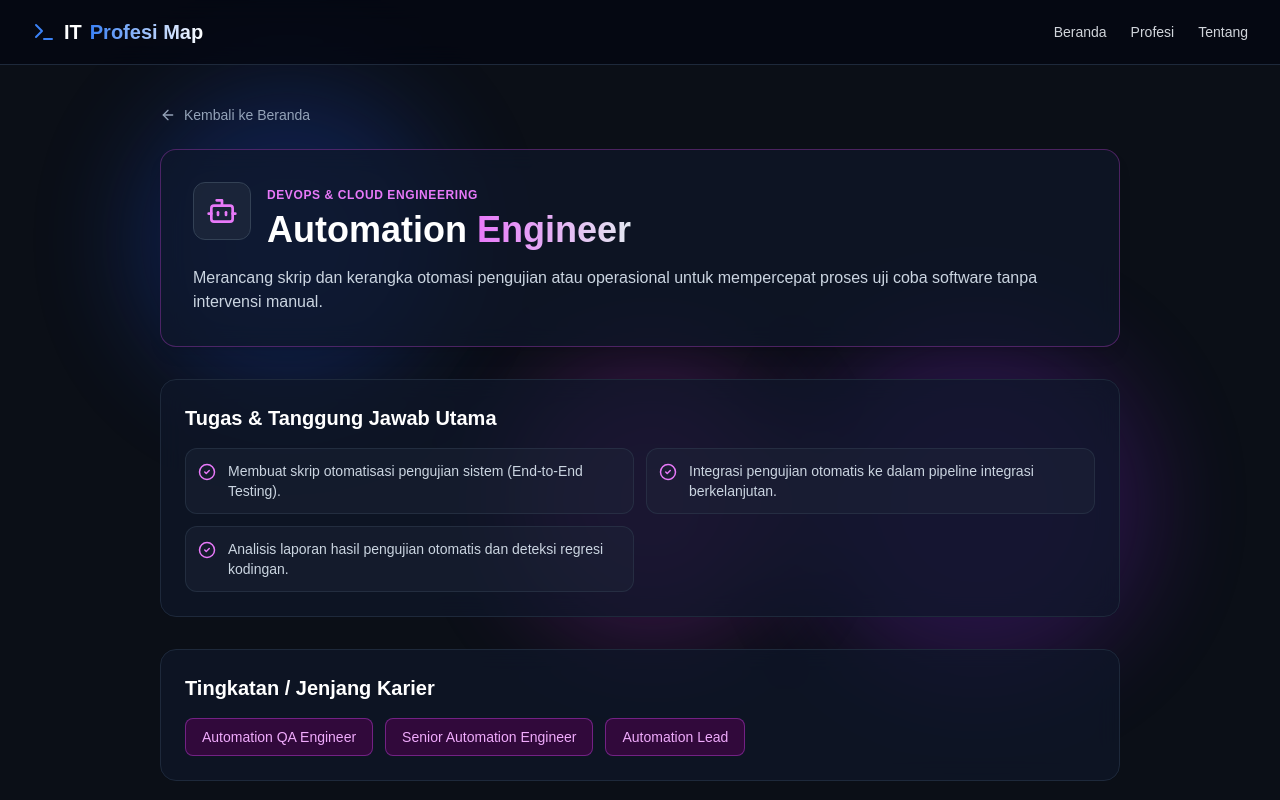
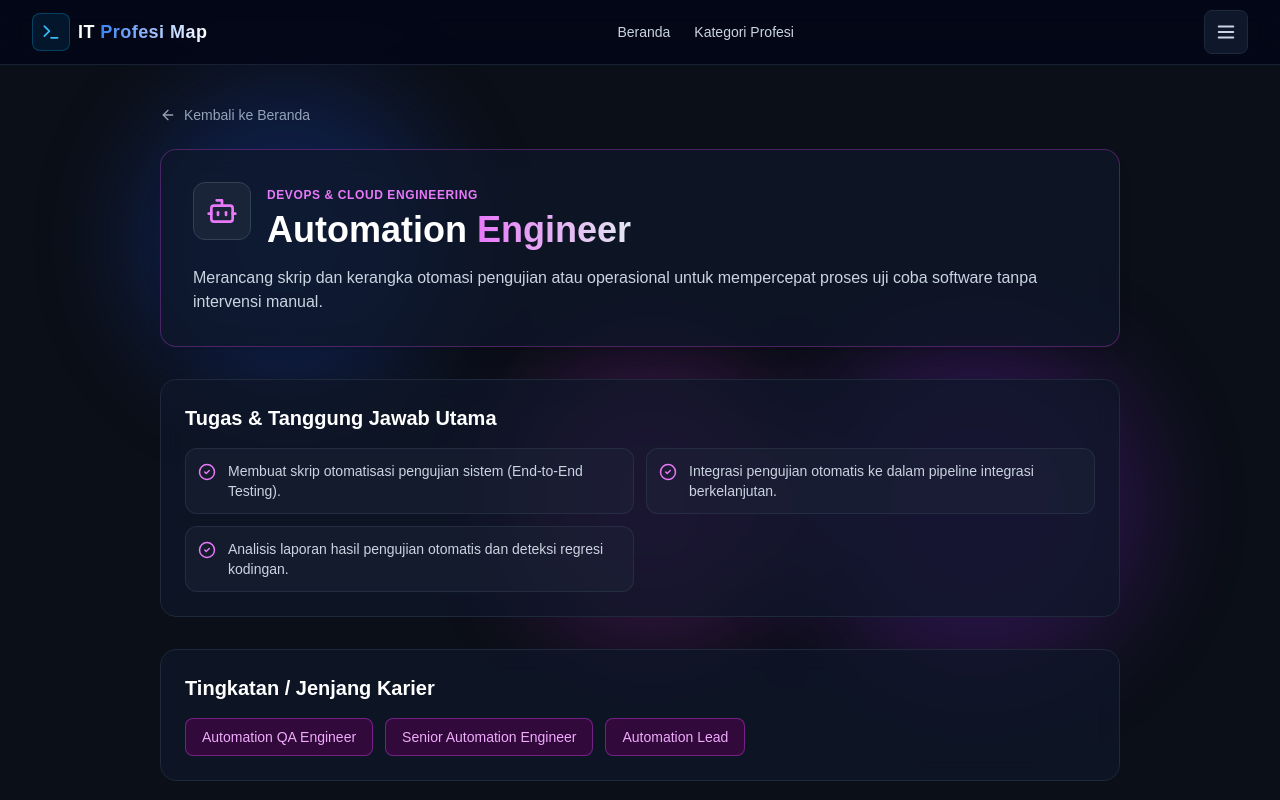
Before and after one commit to zero-route/IT-TechMap, a Next.js app: page /profesi/automation-engineer in a window 1280 px wide. Shown: the top 800 px of the page. Built offline with nearby package versions, Linux system fonts and the light colour scheme.

Commit message:
update Navbar.jsx

```diff
--- a/src/components/common/Navbar.jsx
+++ b/src/components/common/Navbar.jsx
@@ -1,50 +1,159 @@
 "use client";
-import { useState } from "react";
+
+import { useState, useEffect } from "react";
 import Link from "next/link";
 import { Menu, X, Terminal } from "lucide-react";
+import { categoryGroups } from "../../data/ProfessionData";
 
 export default function Navbar() {
   const [isOpen, setIsOpen] = useState(false);
+  const [activeSection, setActiveSection] = useState("");
+
+  // Auto-highlight menu berdasarkan section yang sedang di-scroll oleh user
+  useEffect(() => {
+    if (!isOpen) return;
+
+    const handleScroll = () => {
+      const scrollPosition = window.scrollY + 200;
+
+      for (const group of categoryGroups) {
+        const element = document.getElementById(group.id);
+        if (element) {
+          const top = element.offsetTop;
+          const height = element.offsetHeight;
+
+          if (scrollPosition >= top && scrollPosition < top + height) {
+            setActiveSection(group.id);
+            break;
+          }
+        }
+      }
+    };
+
+    window.addEventListener("scroll", handleScroll);
+    handleScroll(); // Check posisi awal saat menu dibuka
+
+    return () => window.removeEventListener("scroll", handleScroll);
+  }, [isOpen]);
+
+  // Lock body scroll saat menu drawer terbuka
+  useEffect(() => {
+    if (isOpen) {
+      document.body.style.overflow = "hidden";
+    } else {
+      document.body.style.overflow = "unset";
+    }
+  }, [isOpen]);
+
+  const scrollToSection = (id) => {
+    setIsOpen(false);
+    setActiveSection(id);
+    setTimeout(() => {
+      const element = document.getElementById(id);
+      if (element) {
+        element.scrollIntoView({ behavior: "smooth" });
+      }
+    }, 150);
+  };
 
   return (
-    <nav className="sticky top-0 z-50 backdrop-blur-md bg-[#030712]/70 border-b border-slate-800">
+    <header className="sticky top-0 z-50 backdrop-blur-md bg-slate-950/80 border-b border-slate-800/80">
       <div className="max-w-7xl mx-auto px-4 sm:px-6 lg:px-8">
         <div className="flex items-center justify-between h-16">
-
-          {/* Logo dengan Gradient Text */}
-          <Link href="/" className="flex items-center gap-2 font-bold text-xl">
-            <Terminal className="text-blue-500" />
-            <span className="text-white">IT</span>
-            <span className="gradient-text">Profesi Map</span>
+          {/* Logo Brand */}
+          <Link href="/" className="flex items-center gap-2 group">
+            <div className="p-2 bg-sky-500/10 border border-sky-500/30 rounded-lg group-hover:border-sky-400 transition-colors">
+              <Terminal size={20} className="text-sky-400" />
+            </div>
+            <span className="font-extrabold text-lg text-white tracking-wide">
+              IT <span className="gradient-text">Profesi Map</span>
+            </span>
           </Link>
 
-          {/* Desktop Navbar */}
-          <div className="hidden md:flex items-center gap-6 text-sm">
-            <Link href="/" className="text-gray-300 hover:text-white transition">Beranda</Link>
-            <Link href="#profesi" className="text-gray-300 hover:text-white transition">Profesi</Link>
-            <Link href="#tentang" className="text-gray-300 hover:text-white transition">Tentang</Link>
-          </div>
+          {/* Desktop Navigation Links */}
+          <nav className="hidden md:flex items-center gap-6 text-sm font-medium text-slate-300">
+            <Link href="/" className="hover:text-white transition-colors">
+              Beranda
+            </Link>
+            <a href="#support-group" className="hover:text-white transition-colors">
+              Kategori Profesi
+            </a>
+          </nav>
 
-          {/* Mobile Hamburger Button */}
-          <div className="md:hidden">
-            <button
-              onClick={() => setIsOpen(!isOpen)}
-              className="text-gray-300 hover:text-white p-2"
-            >
-              {isOpen ? <X size={24} /> : <Menu size={24} />}
-            </button>
-          </div>
+          {/* Hamburger Menu Toggle Button */}
+          <button
+            onClick={() => setIsOpen(!isOpen)}
+            className="p-2.5 text-slate-300 hover:text-white bg-slate-900 border border-slate-800 rounded-lg transition-colors focus:outline-none"
+            aria-label="Toggle Menu"
+          >
+            {isOpen ? <X size={22} /> : <Menu size={22} />}
+          </button>
         </div>
       </div>
 
-      {/* Mobile Menu Content */}
+      {/* REACT BITS STYLE FULLSCREEN OVERLAY MENU */}
       {isOpen && (
-        <div className="md:hidden bg-[#0a0f1d] border-b border-slate-800 px-4 pt-2 pb-4 space-y-2">
-          <Link href="/" onClick={() => setIsOpen(false)} className="block py-2 text-gray-300 hover:text-white">Beranda</Link>
-          <Link href="#profesi" onClick={() => setIsOpen(false)} className="block py-2 text-gray-300 hover:text-white">Profesi</Link>
-          <Link href="#tentang" onClick={() => setIsOpen(false)} className="block py-2 text-gray-300 hover:text-white">Tentang</Link>
+        <div className="fixed inset-0 top-16 bg-slate-950/95 backdrop-blur-xl z-50 flex flex-col justify-between overflow-y-auto p-6 sm:p-10 animate-fade-in-up">
+          <div className="max-w-xl mx-auto w-full my-auto py-4">
+            <p className="text-xs uppercase tracking-widest font-bold text-slate-500 mb-6">
+              Navigasi Kategori Profesi
+            </p>
+
+            {/* Stepper Vertical Menu List */}
+            <div className="relative pl-6 space-y-5 border-l border-slate-800">
+              {categoryGroups.map((group, idx) => {
+                const isActive = activeSection === group.id;
+                const formattedNumber = String(idx + 1).padStart(2, "0");
+
+                return (
+                  <div key={group.id} className="relative group/item">
+                    {/* Visual Line Accent Indicator di Sebelah Kiri */}
+                    <div
+                      className={`absolute -left-[25px] top-1/2 -translate-y-1/2 transition-all duration-300 ${
+                        isActive
+                          ? "w-7 h-[2px] bg-purple-500 shadow-[0_0_12px_#a855f7]"
+                          : "w-3 h-[1px] bg-slate-700 group-hover/item:w-5 group-hover/item:bg-slate-400"
+                      }`}
+                    />
+
+                    <button
+                      onClick={() => scrollToSection(group.id)}
+                      className="flex items-center gap-4 text-left w-full group/btn py-1"
+                    >
+                      {/* Nomor Stepper 01, 02, 03... */}
+                      <span
+                        className={`text-sm font-mono transition-colors duration-300 ${
+                          isActive
+                            ? "text-purple-400 font-bold"
+                            : "text-slate-500 group-hover/btn:text-slate-300"
+                        }`}
+                      >
+                        {formattedNumber}
+                      </span>
+
+                      {/* Judul Kategori */}
+                      <span
+                        className={`text-base sm:text-lg font-medium transition-all duration-300 ${
+                          isActive
+                            ? "text-purple-300 font-bold translate-x-1"
+                            : "text-slate-300 group-hover/btn:text-white group-hover/btn:translate-x-1"
+                        }`}
+                      >
+                        {group.title}
+                      </span>
+                    </button>
+                  </div>
+                );
+              })}
+            </div>
+          </div>
+
+          {/* Footer Overlay */}
+          <div className="text-center pt-6 border-t border-slate-900 text-slate-500 text-xs">
+            Peta Profesi IT &copy; 2026. All rights reserved.
+          </div>
         </div>
       )}
-    </nav>
+    </header>
   );
 }
```
